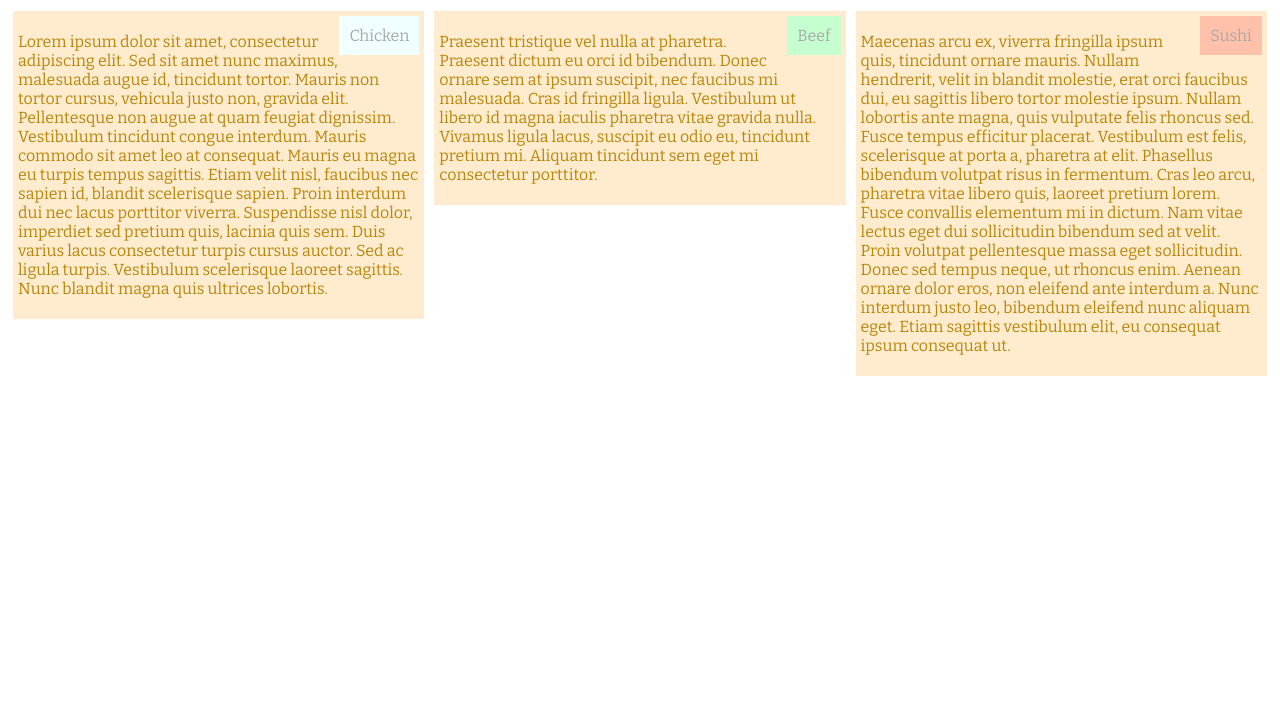
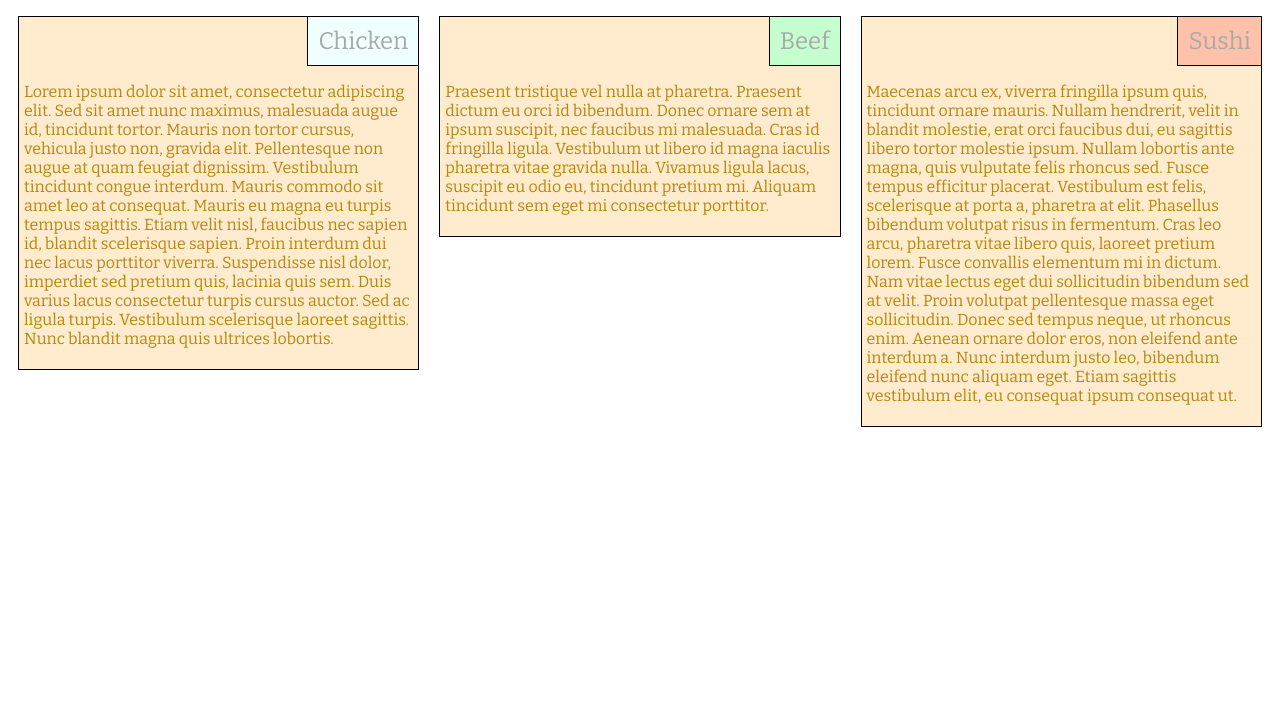
Before and after one commit to aldonogueira/coursera-test, a plain HTML site: page semana2/index.html in a window 1280 px wide. Shown: the part 75-800 px from the top of the page. Drawn offline with nearby package versions, Linux system fonts and the light colour scheme; a web font is replaced by a local one.

Commit message:
Alinhamento e espaçamento

```diff
--- a/semana2/css/styles.css
+++ b/semana2/css/styles.css
@@ -5,12 +5,24 @@
 
 h1 {
   font-family: 'Macondo', cursive;
+  text-align: center;
 }
 
-div {
+.title {
   float: right;
+  clear: left;
   color: darkgrey;
   padding: 10px;
+  border-bottom: 1px solid black;
+  border-left: 1px solid black;
+  font-size: 150%;
+}
+
+p {
+  float: left;
+  padding-left: 5px;
+  padding-right: 5px;
+  padding-bottom: 5px;
 }
 
 #chicken {
@@ -27,10 +39,14 @@ div {
 
 section {
   float: left;
+}
+
+.inner {
+  margin: 10px;
   background-color: blanchedalmond;
   color: darkgoldenrod;
-  padding: 5px;
-  border: 5px solid white;
+  border: 1px solid black;
+  float: left;
 }
 
 /* Desktop */
--- a/semana2/index.html
+++ b/semana2/index.html
@@ -11,22 +11,28 @@
 <body>
   <h1>Exercício semana 2</h1>
   <section class="col-desktop-3 col-tablet-6 col-mobile-12">
-    <div id="chicken">Chicken</div>
+    <div class="inner">
+      <div class="title" id="chicken">Chicken</div>
       <p>
         Lorem ipsum dolor sit amet, consectetur adipiscing elit. Sed sit amet nunc maximus, malesuada augue id, tincidunt tortor. Mauris non tortor cursus, vehicula justo non, gravida elit. Pellentesque non augue at quam feugiat dignissim. Vestibulum tincidunt congue interdum. Mauris commodo sit amet leo at consequat. Mauris eu magna eu turpis tempus sagittis. Etiam velit nisl, faucibus nec sapien id, blandit scelerisque sapien. Proin interdum dui nec lacus porttitor viverra. Suspendisse nisl dolor, imperdiet sed pretium quis, lacinia quis sem. Duis varius lacus consectetur turpis cursus auctor. Sed ac ligula turpis. Vestibulum scelerisque laoreet sagittis. Nunc blandit magna quis ultrices lobortis.
       </p>
+    </div>
   </section>
   <section class="col-desktop-3 col-tablet-6 col-mobile-12">
-    <div id="beef">Beef</div>
+    <div class="inner">
+      <div class="title" id="beef">Beef</div>
       <p>
         Praesent tristique vel nulla at pharetra. Praesent dictum eu orci id bibendum. Donec ornare sem at ipsum suscipit, nec faucibus mi malesuada. Cras id fringilla ligula. Vestibulum ut libero id magna iaculis pharetra vitae gravida nulla. Vivamus ligula lacus, suscipit eu odio eu, tincidunt pretium mi. Aliquam tincidunt sem eget mi consectetur porttitor.
       </p>
+    </div>
   </section>
   <section class="col-desktop-3 col-tablet-12 col-mobile-12">
-    <div id="sushi">Sushi</div>
+    <div class="inner">
+      <div class="title" id="sushi">Sushi</div>
       <p>
         Maecenas arcu ex, viverra fringilla ipsum quis, tincidunt ornare mauris. Nullam hendrerit, velit in blandit molestie, erat orci faucibus dui, eu sagittis libero tortor molestie ipsum. Nullam lobortis ante magna, quis vulputate felis rhoncus sed. Fusce tempus efficitur placerat. Vestibulum est felis, scelerisque at porta a, pharetra at elit. Phasellus bibendum volutpat risus in fermentum. Cras leo arcu, pharetra vitae libero quis, laoreet pretium lorem. Fusce convallis elementum mi in dictum. Nam vitae lectus eget dui sollicitudin bibendum sed at velit. Proin volutpat pellentesque massa eget sollicitudin. Donec sed tempus neque, ut rhoncus enim. Aenean ornare dolor eros, non eleifend ante interdum a. Nunc interdum justo leo, bibendum eleifend nunc aliquam eget. Etiam sagittis vestibulum elit, eu consequat ipsum consequat ut.
       </p>
+    </div>
   </section>
 </body>
 </html>
```
Lines whose indentation alone changed are shown as unchanged.
